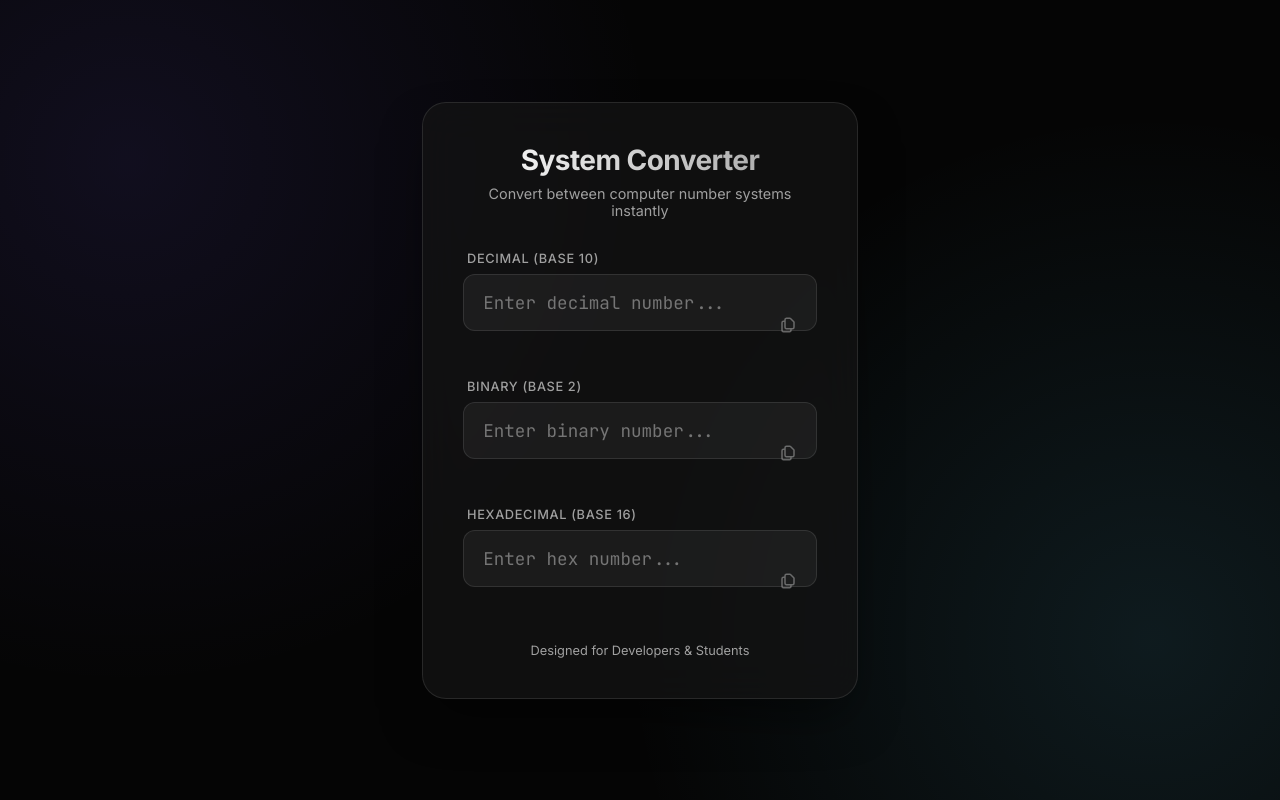
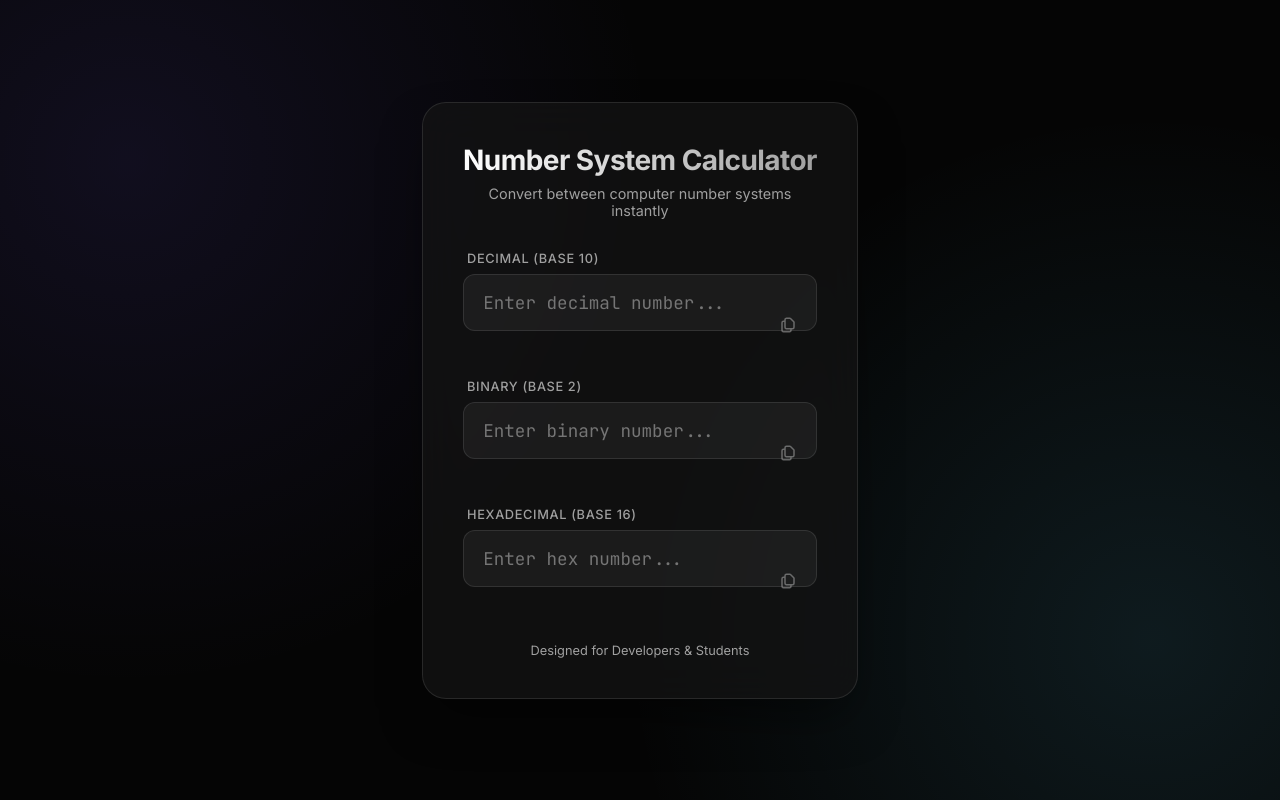
Before and after one commit to garammerg7-stack/NSC, a plain HTML site: page index.html in a window 1280 px wide. Drawn offline with Linux system fonts and the light colour scheme.

Commit message:
Add files via upload

```diff
--- a/index.html
+++ b/index.html
@@ -14,7 +14,7 @@
     <div class="container">
         <main class="card">
             <header>
-                <h1>System Converter</h1>
+                <h1> Number System Calculator</h1>
                 <p class="subtitle">Convert between computer number systems instantly</p>
             </header>
 
```
